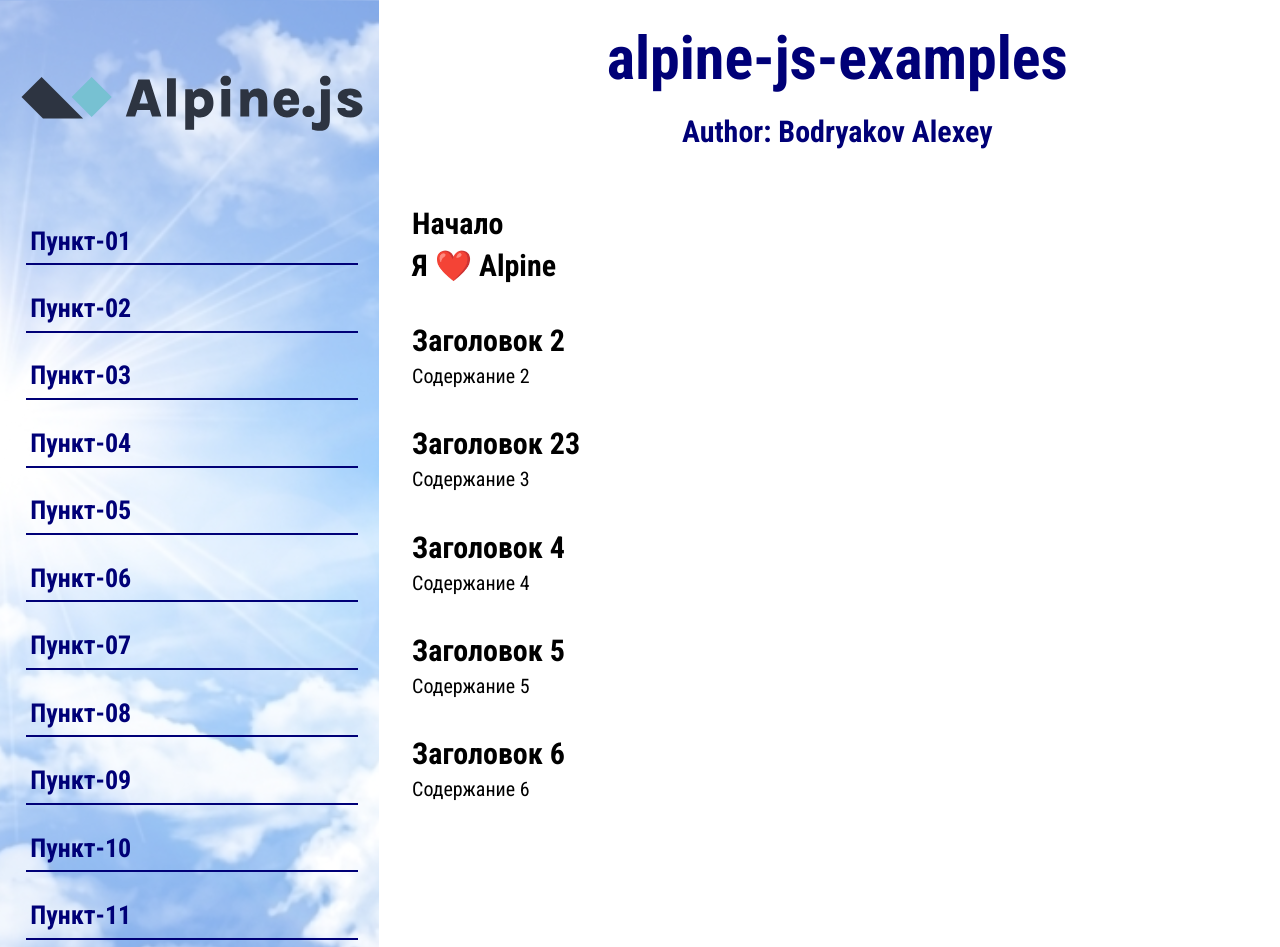
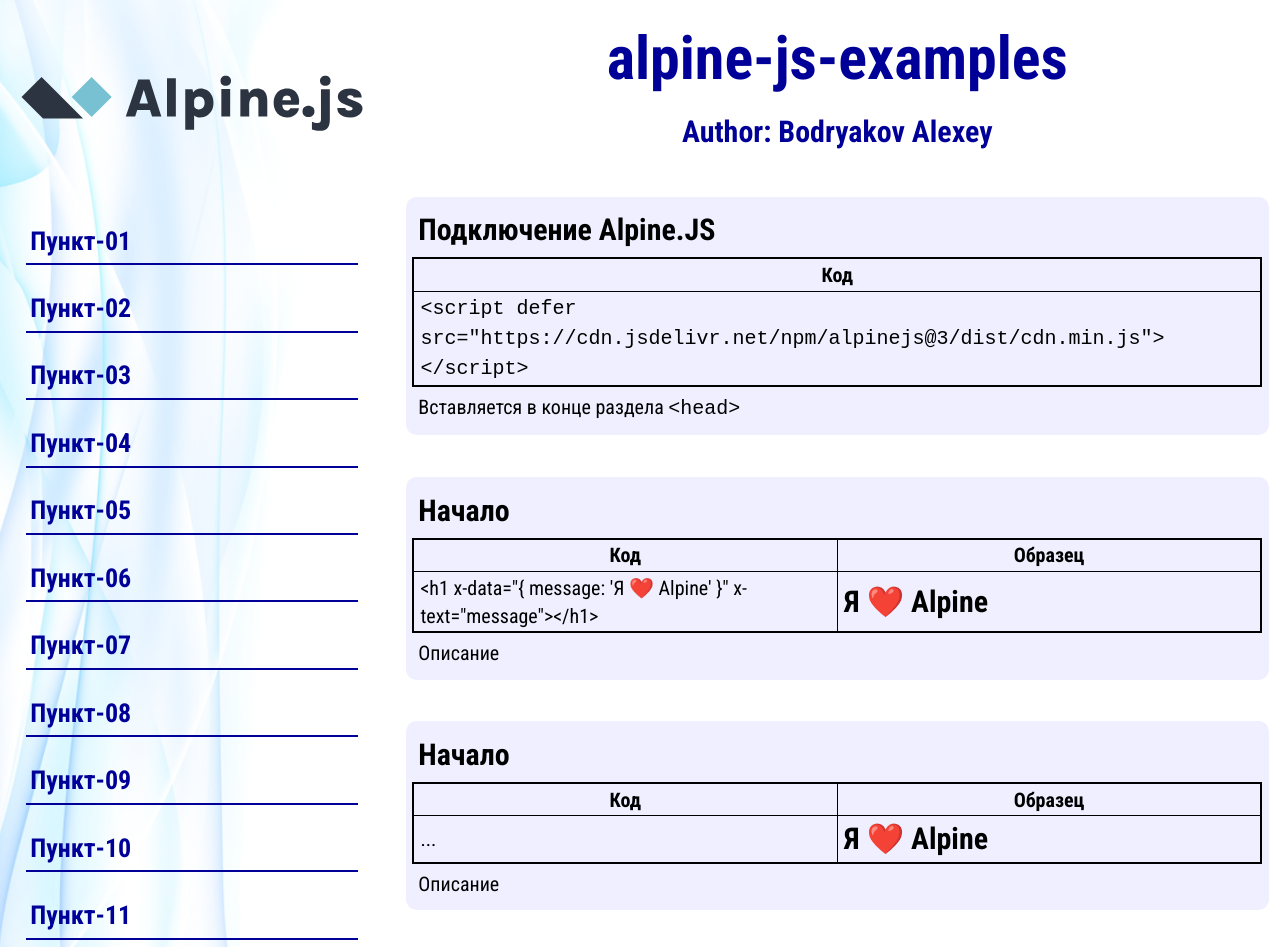
Before and after one commit to bod-hub/bod-hub.github.io, a plain HTML site: page alpine-js/index.html in a window 1280 px wide. Shown: the top 947 px of the page. Drawn offline with nearby package versions, Linux system fonts and the light colour scheme.

Commit message:
13.05.25-1

```diff
--- a/alpine-js/index.html
+++ b/alpine-js/index.html
@@ -142,8 +142,11 @@
   </div>
 
 
+
   <!-- page - Остальная страница (без левого меню) -->
+
   <div class="page">
+
     <header class="page-header">
       <h1 class="page-title">alpine-js-examples</h1>
       <h3 class="page-subtitle">
@@ -154,73 +157,69 @@
     <main class="page-main">
 
       <!-- Секция 1 -->
-      <section class="content-section section-start">
+      <section class="content-section section-1" id="sect-1">
         <h3 class="content-section__header">
-            Начало
+            Подключение Alpine.JS
         </h3>
-        <article class="content-section__content">
-          <h2 x-data="{ message: 'Я ❤️ Alpine' }" x-text="message"></h1>
-        </article>
+        <table class="content-section__table">
+          <tr>
+            <th>Код</th>
+          </tr>
+          <tr>
+            <td>
+              <code>
+                &lt;script defer
+                src="https://cdn.jsdelivr.net/npm/alpinejs@3/dist/cdn.min.js"&gt;
+                &lt;/script&gt;
+              </code>
+            </td>
+          </tr>
+        </table>
+        <p class="content-section__decription">
+          Вставляется в конце раздела <code>&lt;head&gt;</code>
+        </p>
       </section>
 
       <!-- Секция 2 -->
       <section class="content-section section-2" id="sect-2">
         <h3 class="content-section__header">
-            Заголовок 2
+            Начало
         </h3>
-        <article class="content-section__content">
-          <p>
-            Содержание 2
-          </p>
-        </article>
+        <table class="content-section__table">
+          <tr>
+            <th>Код</th>
+            <th>Образец</th>
+          </tr>
+          <tr>
+            <td>
+              &lt;h1 x-data=&quot;{ message: 'Я ❤️ Alpine' }&quot; x-text=&quot;message&quot;&gt;&lt;/h1&gt;
+            </td>
+            <td><h2 x-data="{ message: 'Я ❤️ Alpine' }" x-text="message"></h1></td>
+          </tr>
+        </table>
+        <p class="content-section__decription">
+          Описание
+        </p>
       </section>
 
-      <!-- Секция 2 -->
+      <!-- Секция 3 -->
       <section class="content-section section-3" id="sect-3">
         <h3 class="content-section__header">
-            Заголовок 23
+            Начало
         </h3>
-        <article class="content-section__content">
-          <p>
-            Содержание 3
-          </p>
-        </article>
-      </section>
-
-      <!-- Секция 4 -->
-      <section class="content-section section-4" id="sect-4">
-        <h3 class="content-section__header">
-            Заголовок 4
-        </h3>
-        <article class="content-section__content">
-          <p>
-            Содержание 4
-          </p>
-        </article>
-      </section>
-
-      <!-- Секция 5 -->
-      <section class="content-section section-5" id="sect-5">
-        <h3 class="content-section__header">
-            Заголовок 5
-        </h3>
-        <article class="content-section__content">
-          <p>
-            Содержание 5
-          </p>
-        </article>
-      </section>
-
-      <!-- Секция 6 -->
-      <section class="content-section section-6" id="sect-6">
-        <h3 class="content-section__header">
-            Заголовок 6
-        </h3>
-        <article class="content-section__content">
-          <p>
-            Содержание 6
-          </p>
-        </article>
+        <table class="content-section__table">
+          <tr>
+            <th>Код</th>
+            <th>Образец</th>
+          </tr>
+          <tr>
+            <td>...</td>
+            <td><h2 x-data="{ message: 'Я ❤️ Alpine' }" x-text="message"></h1></td>
+          </tr>
+        </table>
+        <p class="content-section__decription">
+          Описание
+        </p>
       </section>
 
     </main>
--- a/alpine-js/style.css
+++ b/alpine-js/style.css
@@ -6,16 +6,17 @@
 
 :root {
   /* Включает переключение между светлой и тёмной темой: */
-  color-scheme: light dark;
+  /* color-scheme: light dark; */
   /* Универсальная единица измерения CSS: */
   --i: calc(1vw + 1vh);
-  /* Пример использования:
-  calc(var(--i) * 2.5) */
+  /* Пример использования: calc(var(--i) * 2.5) */
   /* --transition-cursor: 2s cubic-bezier(.05, .5, 0, 1);
   --transition: 1.25s cubic-bezier(.2, .5, 0, 1); */
 
   --light-color: #f5f5f5;
   --dark-color: #151515;
+  --header-color: #000099;
+  --link-hover-color: #1122ff;
 
   /* --light-border: rgb(255 255 255 / .09);
   --dark-border: rgb(0 0 0 / .09);
@@ -55,6 +56,7 @@
   grid-gap: calc(var(--i) * 0.5);
   align-content: start;
   justify-content: center;
+  /* background-color: #cccccc; */
 }
 
 
@@ -94,7 +96,7 @@
   padding: calc(var(--i) * 0.5);
   padding-left: calc(var(--i) * 1);
   background: linear-gradient(rgba(255, 255, 255, 0.5), rgba(255, 255, 255, 0.5)),
-  url(images/menu-bg.jpg);
+  url(images/menu-bg.png);
   background-position: center;
   background-size: cover;
 }
@@ -124,20 +126,20 @@
   margin-top: calc(var(--i) * 0.5);
   margin-bottom: calc(var(--i) * 0.5);
   padding: calc(var(--i) * 0.2);
-  border-bottom: 2px solid #000077;
+  border-bottom: 2px solid var(--header-color);
   cursor: pointer;
   &:hover {
-    border-bottom: 2px solid #0000ff;
+    border-bottom: 2px solid var(--link-hover-color);
   }
 }
 
 .nav-item a {
-  color: #000077;
+  color: var(--header-color);
   text-decoration: none;
   font-size: 1.3rem;
   font-weight: bold;
   &:hover {
-    color: #0000ff;
+    color: var(--link-hover-color);
   }
 }
 
@@ -172,7 +174,7 @@
 
 .page-title, .page-subtitle {
   /* outline: 2px dashed black; */
-  color:#000077;
+  color:var(--header-color);
   text-align: center;
   margin-bottom: calc(var(--i) * 0.5);
 }
@@ -187,22 +189,37 @@
   display: grid;
   align-content: start;
   justify-content: stretch;
-  grid-gap: calc(var(--i) * 1);
+  grid-gap: calc(var(--i) * 2);
 }
 
 .content-section {
   /* outline: 2px dotted black; */
   padding: calc(var(--i) * 0.3);
-
-}
-
-.content-section.section-start {
+  background-color: #efefff;
+  border-radius: calc(var(--i) * 0.5);;
 }
 
 .content-section__header {
+  margin: calc(var(--i) * 0.3);;
 }
-.content-section__content {
+
+.content-section__decription {
+  margin: calc(var(--i) * 0.3);;
 }
+
+table {
+  border: 2px solid black;
+  width: 100%;
+  border-collapse: collapse;
+  table-layout: fixed;
+}
+th, td {
+  border: 1px solid black;
+  padding: 0.2vh 0.5vw;
+}
+
+
+/* Стили футера */
 
 .page-footer {
   /* outline: 2px solid gold; */
@@ -346,14 +363,20 @@
       /* outline: 1px dashed black; */
       margin: calc(var(--i) * 0.5);
       padding-bottom: calc(var(--i) * 0.2);
-      border-bottom: 1px solid #000077;
+      border-bottom: 1px solid var(--header-color);
     }
 
     & .nav-item a {
-      color: #000077;
+      color: var(--header-color);
       text-decoration: none;
       font-size: 1.5rem;
       font-weight: bold;
+      &:hover {
+        color: var(--link-hover-color);
+      }
+      &:active {
+        color: var(--link-hover-color);
+      }
     }
 
       /* Показ меню, когда кнопка имеет класс .open (через :has) */
```
Also changed, not shown: alpine-js/images/menu-bg-13.png (added), alpine-js/images/menu-bg-3.jpg (renamed from alpine-js/images/menu-bg.jpg), alpine-js/images/menu-bg-31.png (added), alpine-js/images/menu-bg.png (added), 1 other file.
